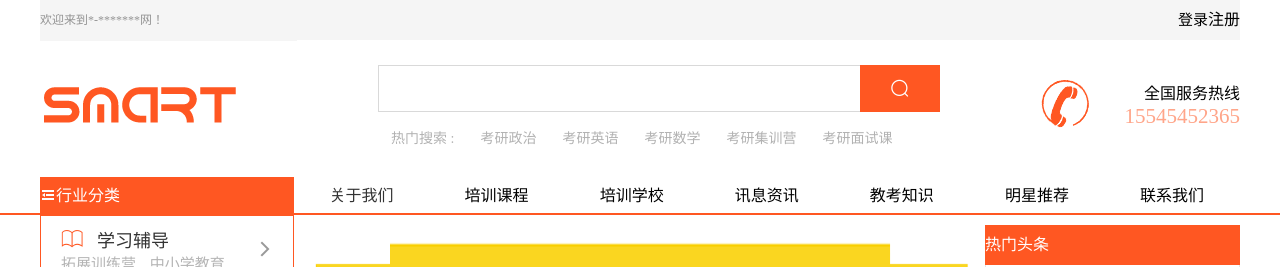
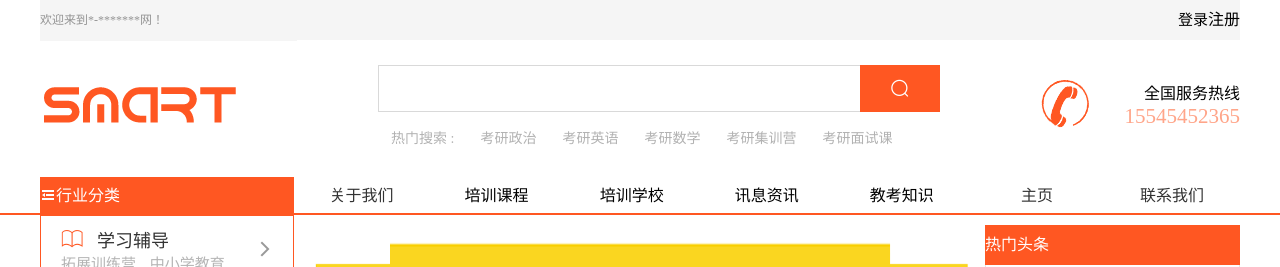
Before and after one commit to Devil-Hannibal/sgjy, a Vue app: page /#/home in a window 1280 px wide. Shown: the top 267 px of the page. Built offline with nearby package versions, Linux system fonts and the light colour scheme.

Commit message:
联系我们路由配置

```diff
--- a/src/components/common/Header.vue
+++ b/src/components/common/Header.vue
@@ -80,7 +80,7 @@
 
             <ul class="meus_ul">
               <li>
-								<router-link to="/nav">关于我们</router-link>
+								<router-link to="/nav/about">关于我们</router-link>
               </li>
               <li>
                 培训课程
@@ -95,10 +95,10 @@
                 教考知识
               </li>
               <li>
-                明星推荐
+                <router-link to="/home">主页</router-link>
               </li>
               <li>
-                联系我们
+               <router-link to="/nav/talkme">联系我们</router-link>
               </li>
             </ul>
           </div>
--- /dev/null
+++ b/src/components/nav/TalkMe.vue
@@ -0,0 +1,11 @@
+<template>
+	<div class="talkMe">
+		<h1>asssssssssssssss </h1>
+	</div>
+</template>
+
+<script>
+</script>
+
+<style>
+</style>
```
Also changed, not shown: src/router/index.js (+6 -3 lines), src/components/nav/About.vue (renamed from src/components/about/About.vue), src/components/nav/Nav.vue (renamed from src/components/about/Nav.vue).
